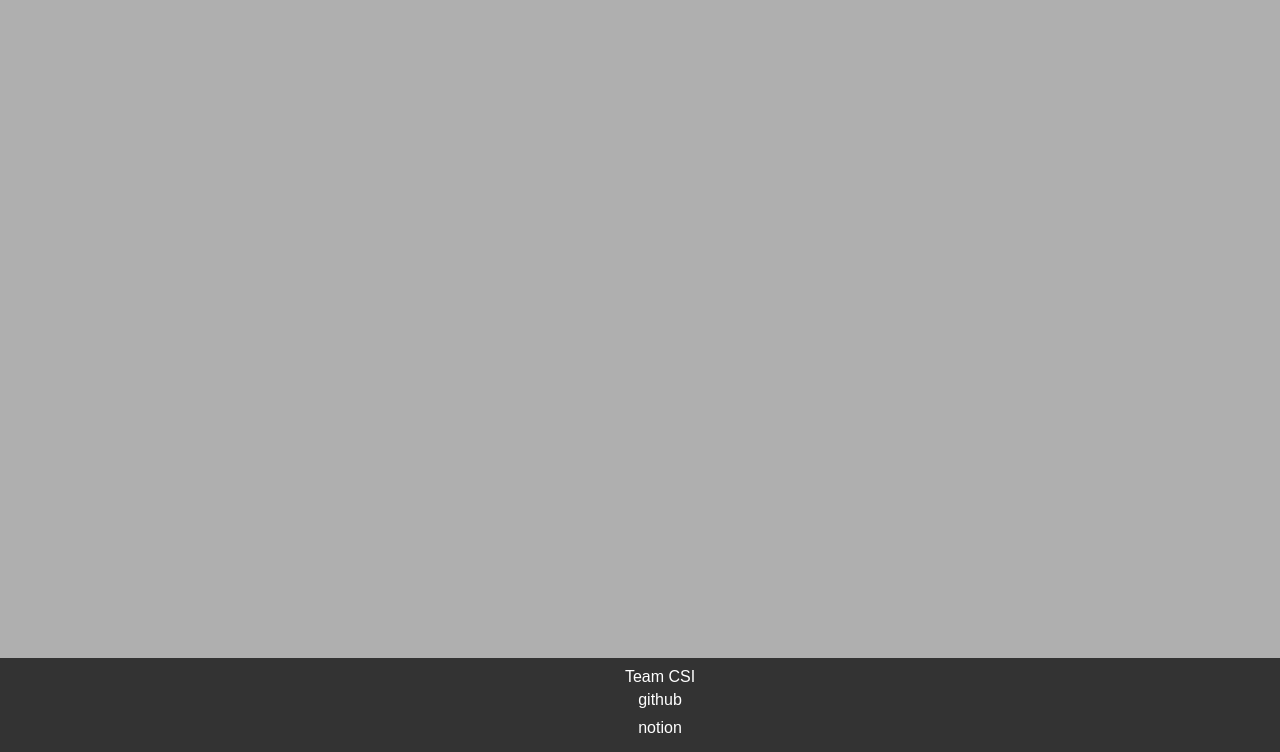
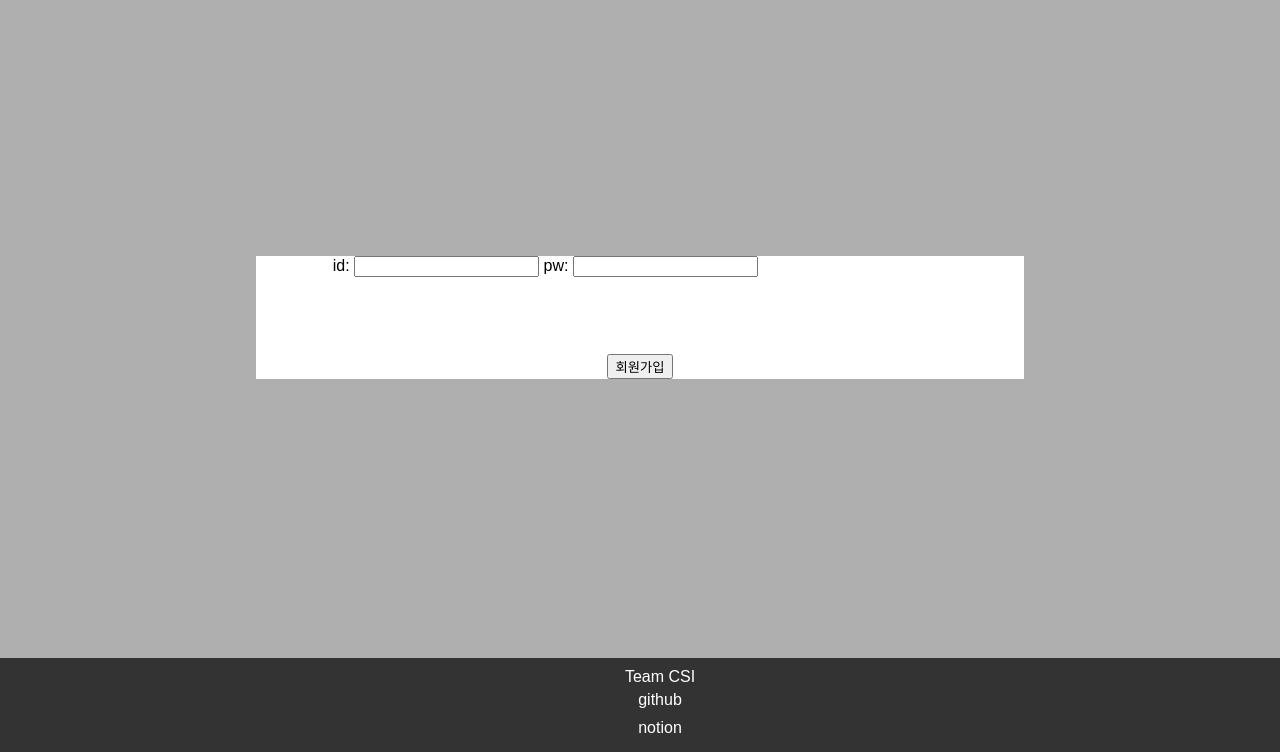
Before and after one commit to Twenty-One-Do/csi_group_project, a Flask app: page /register in a window 1280 px wide. Shown: the part 48-800 px from the top of the page. Run offline with Flask 3, Linux system fonts and the light colour scheme.

Commit message:
CREATE : 회원가입 기능 추가
회원가입 기능 코드를 추가했습니다.
비밀번호 해시 기능은 일단 보류했습니다.
register.html 디자인을 완성할 필요가 있습니다.

```diff
--- a/app.py
+++ b/app.py
@@ -1,9 +1,10 @@
-from flask import Flask, render_template, request, session
+from flask import Flask, flash, render_template, request, session, redirect, url_for
 from util import db_initialization, add_sample, search_query_execute
 import requests
 import sqlite3
 
 app = Flask(__name__)
+app.secret_key = 'csi_project'
 connection = sqlite3.connect('database.db', check_same_thread=False)
 
 cur = connection.cursor()
@@ -75,10 +76,35 @@ def login():
     return render_template("login.html", data=context)
 
 
-@app.route("/register")
+@app.route("/register", methods = ['GET', 'POST'])
 def register():
     context = None
-    return render_template("register.html", data=context)
+    if request.method == 'GET':
+        return render_template("register.html", data=context)
+    elif request.method == 'POST':
+        username = request.form['username']
+        pw = request.form['pw']
+        search_query = {
+            'user':{
+                'table': 'Members',
+                'attributes': ['username'],
+                'condition': "username == '{}'".format(username)
+            }
+        }
+
+        if search_query_execute(cur, search_query)['user'][0] is not None:
+            flash("이미 존재하는 username입니다!")
+            return redirect(url_for('register'))
+        else:
+            register_query = '''
+                            INSERT INTO Members (username, password, admin, reg_date, last_acc_date, is_deleted)
+                            VALUES ('{}', '{}', 0, CURRENT_TIMESTAMP, CURRENT_TIMESTAMP, 0)
+                            '''.format(username, pw)
+            cur.execute(register_query)
+            connection.commit()
+            flash("회원가입이 완료되었습니다! 다시 로그인해주세요")
+            return redirect(url_for('home'))
+
 
 
 @app.route("/leaderboard")
--- a/static/register.css
+++ b/static/register.css
@@ -1 +1,17 @@
 @import url("color.css");
+
+.register_form{
+    background-color: var(--normal-color);
+    height: 50%;
+    margin: 20%;
+}
+
+.inp_container{
+    margin: 10%;
+}
+
+.btn_container{
+    display: flex;
+    justify-content: center;
+    align-items: center;
+}
--- a/templates/register.html
+++ b/templates/register.html
@@ -1,3 +1,11 @@
+{% with messages = get_flashed_messages() %}
+  {% if messages %}
+    <script>
+      alert("{{ messages[-1] }}")
+    </script>
+  {% endif %}
+{% endwith %}
+
 <!DOCTYPE html>
 <html lang="en">
 
@@ -34,7 +42,15 @@
   </div>
 
   <!-- ---------------------------------------------------------------------------------------- -->
-
+  <form action="register" method="POST", class="register_form">
+    <div class="inp_container">
+      id: <input type="text" name="username"/>
+      pw: <input type="password" name="pw"/>
+    </div>
+    <div class="btn_container">
+      <button type="submit" class="post_btn">회원가입</button>
+    </div>
+  </form>
   <!-- ---------------------------------------------------------------------------------------- -->
 
   <footer>
```
Also changed, not shown: templates/main.html (+8 -0 lines).
